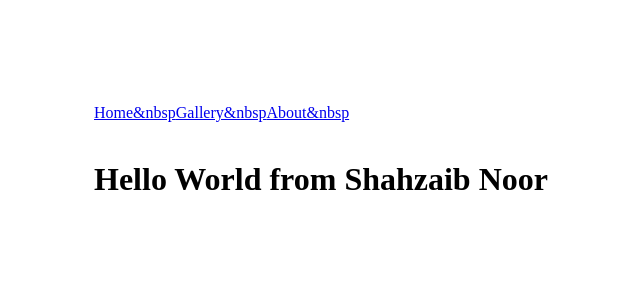
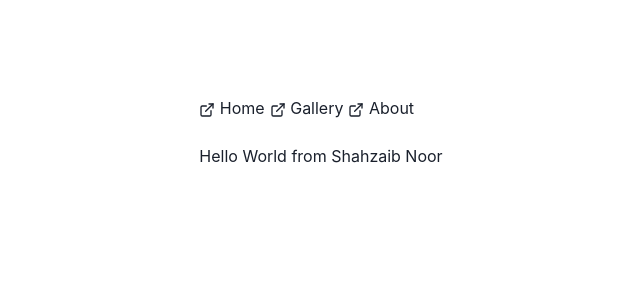
Before and after one commit to ShahzaibSE/nextjs13-first-app, a Next.js app: page / in a window 1280 px wide. Shown: the top 300 px of the page, without its empty margins (319-959 px from the left). Built offline with nearby package versions, Linux system fonts and the light colour scheme.

Commit message:
[FEAT] - Configured Chakra UI on root level

```diff
--- a/app/gallery/page.tsx
+++ b/app/gallery/page.tsx
@@ -3,13 +3,13 @@
 import React from 'react'
 import { useRouter } from 'next/navigation'
 import {Button} from "@chakra-ui/react";
-import { ChakraProvider } from '@chakra-ui/react'
+// import { ChakraProvider } from '@chakra-ui/react'
 
 
 export default function Gallery() {
     const router = useRouter();
     return (
-        <ChakraProvider>
+        // <ChakraProvider>
             <div>
                 <div>Your Gallery</div>
                 <br/>
@@ -17,6 +17,6 @@ export default function Gallery() {
                     <Button colorScheme="blue" onClick={()=>router.push("/gallery/animals")}>Animals</Button>
                 </div>
             </div>
-        </ChakraProvider>
+        // </ChakraProvider>
     )
 }
--- a/app/layout.tsx
+++ b/app/layout.tsx
@@ -1,4 +1,5 @@
 import './globals.css'
+import ChakraWrapper from '../components/chakra';
 
 export default function RootLayout({
   children,
@@ -12,7 +13,9 @@ export default function RootLayout({
           head.tsx. Find out more at https://beta.nextjs.org/docs/api-reference/file-conventions/head
         */}
         <head />
-        <body>{children}</body>
+        <body>
+          <ChakraWrapper>{children}</ChakraWrapper>
+        </body>
       </html>
   )
 }
--- a/app/page.tsx
+++ b/app/page.tsx
@@ -1,24 +1,28 @@
-import Image from 'next/image'
-import { Inter } from '@next/font/google'
-import styles from './page.module.css'
-import Link from 'next/link'
+"use client";
 
-const inter = Inter({ subsets: ['latin'] })
+import Image from "next/image";
+import { Inter } from "@next/font/google";
+import styles from "./page.module.css";
+// import Link from 'next/link'
+import { Link } from "@chakra-ui/react";
+import { ExternalLinkIcon } from '@chakra-ui/icons'
+
+const inter = Inter({ subsets: ["latin"] });
 
 export default function Home() {
   return (
     <main className={styles.main}>
       <div>
-        <div>
-          <Link href="/home">Home&nbsp</Link>
-          <Link href="/gallery">Gallery&nbsp</Link>
-          <Link href="/about">About&nbsp</Link>
+        <div style={{margin: '0 auto'}}>
+          <Link href="/home" style={{marginRight: 5}}> <ExternalLinkIcon/> Home</Link>
+          <Link href="/gallery" style={{marginRight: 5}}><ExternalLinkIcon/> Gallery</Link>
+          <Link href="/about" style={{marginRight: 5}}><ExternalLinkIcon/> About</Link>
         </div>
-        <br/>
+        <br />
         <div className={styles.greeting_text_container}>
           <h1>Hello World from Shahzaib Noor</h1>
         </div>
       </div>
     </main>
-  )
+  );
 }
--- /dev/null
+++ b/components/chakra.tsx
@@ -0,0 +1,12 @@
+"use client";
+
+import React from "react";
+import { ChakraProvider } from "@chakra-ui/react";
+
+export default function ChakraWrapper({
+  children,
+}: {
+  children: React.ReactNode;
+}) {
+  return <ChakraProvider>{children}</ChakraProvider>;
+}
--- a/package.json
+++ b/package.json
@@ -9,6 +9,7 @@
     "lint": "next lint"
   },
   "dependencies": {
+    "@chakra-ui/icons": "^2.0.15",
     "@chakra-ui/react": "^2.4.6",
     "@emotion/react": "^11.10.5",
     "@emotion/styled": "^11.10.5",
```
Also changed, not shown: 1 other file (tests, documents, lock files or other folders).
